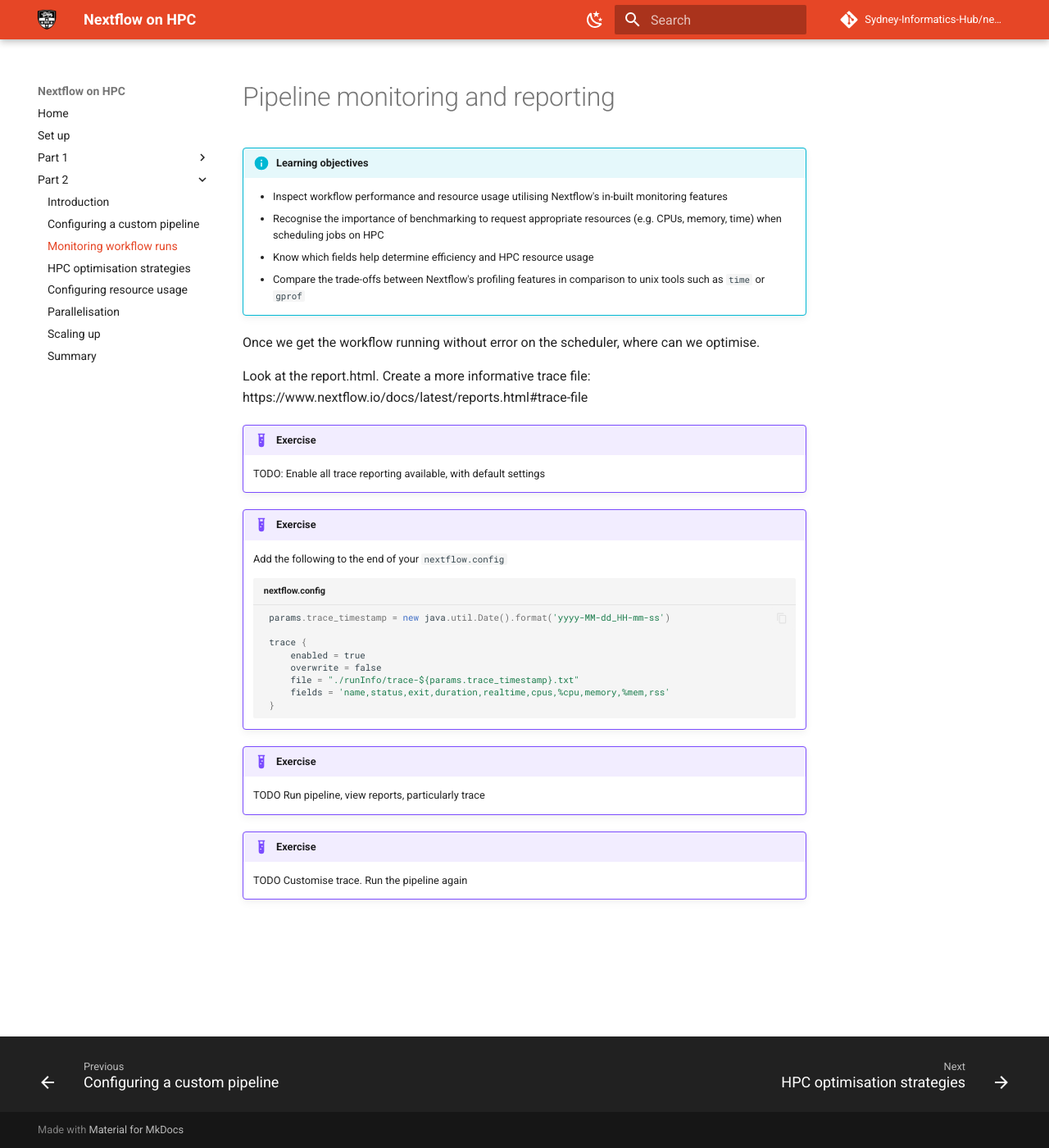
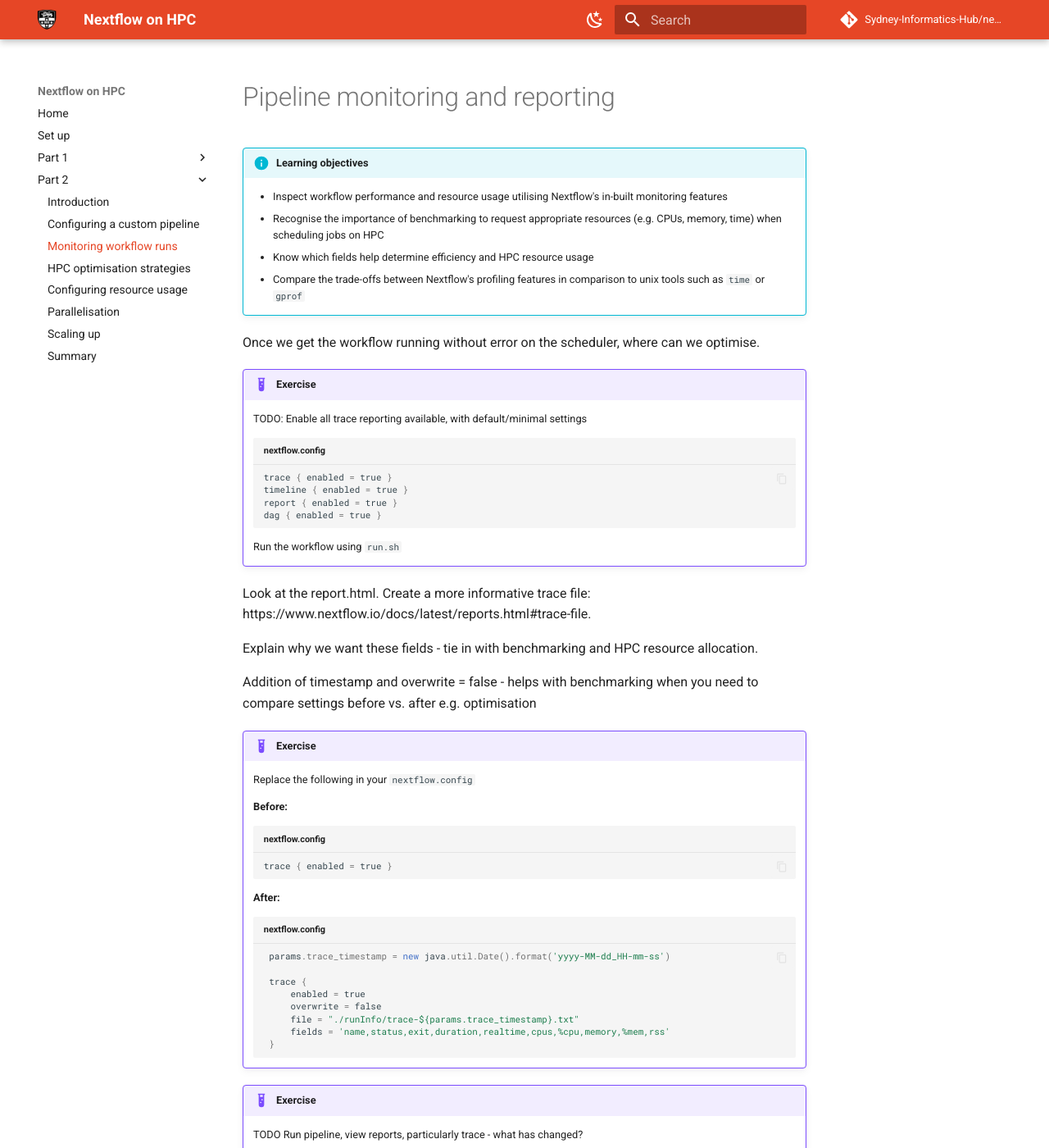
Before and after one commit to Sydney-Informatics-Hub/nextflow-hpc-workshop, an MkDocs documentation site: the page built from docs/part2/22_reporting.md, in a window 1280 px wide and 1400 px high. Shown: the whole window at 82% size. Built offline with MkDocs 1.6.1 and Material for MkDocs 9.7.7, drawn with Linux system fonts in a browser that asks for light colours; comment, search, counter and statistics services are not loaded; some of the changed text lies outside the part shown.

Commit message:
trace text

````diff
--- a/docs/part2/22_reporting.md
+++ b/docs/part2/22_reporting.md
@@ -10,15 +10,38 @@
 
 Once we get the workflow running without error on the scheduler, where can we optimise.
 
-Look at the report.html. Create a more informative trace file: https://www.nextflow.io/docs/latest/reports.html#trace-file
+!!! example "Exercise"
+
+    TODO: Enable all trace reporting available, with default/minimal settings
+
+    ```groovy title='nextflow.config'
+    trace { enabled = true }
+    timeline { enabled = true }
+    report { enabled = true }
+    dag { enabled = true }
+    ```
+
+    Run the workflow using `run.sh`
+
+Look at the report.html. Create a more informative trace file: https://www.nextflow.io/docs/latest/reports.html#trace-file.
+
+Explain why we want these fields - tie in with benchmarking and HPC resource
+allocation.
+
+Addition of timestamp and overwrite = false - helps with benchmarking when you
+need to compare settings before vs. after e.g. optimisation
 
 !!! example "Exercise"
 
-    TODO: Enable all trace reporting available, with default settings
+    Replace the following in your `nextflow.config`
 
-!!! example "Exercise"
+    **Before:**
 
-    Add the following to the end of your `nextflow.config`
+    ```groovy title='nextflow.config'
+    trace { enabled = true }
+    ```
+
+    **After:**
 
     ```groovy title='nextflow.config'
      params.trace_timestamp = new java.util.Date().format('yyyy-MM-dd_HH-mm-ss')
@@ -34,8 +57,7 @@ Look at the report.html. Create a more informative trace file: https://www.nextf
 
 !!! example "Exercise"
 
-    TODO Run pipeline, view reports, particularly trace
+    TODO Run pipeline, view reports, particularly trace - what has changed?
 
-!!! example "Exercise"
 
-    TODO Customise trace. Run the pipeline again
+TODO compare the trade-offs between Nextflow's profiling features in comparison to unix tools such as `time` or `gprof`
````
